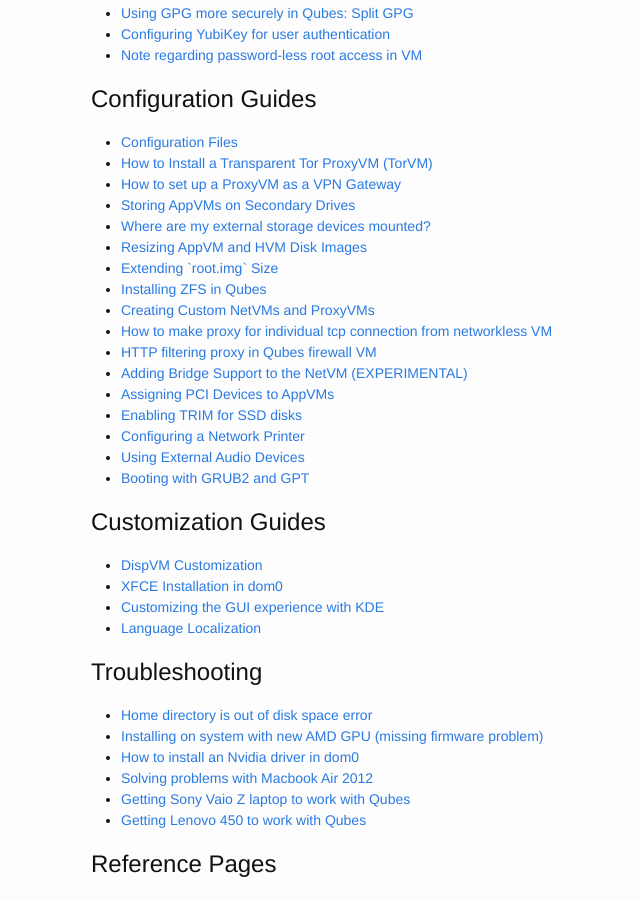
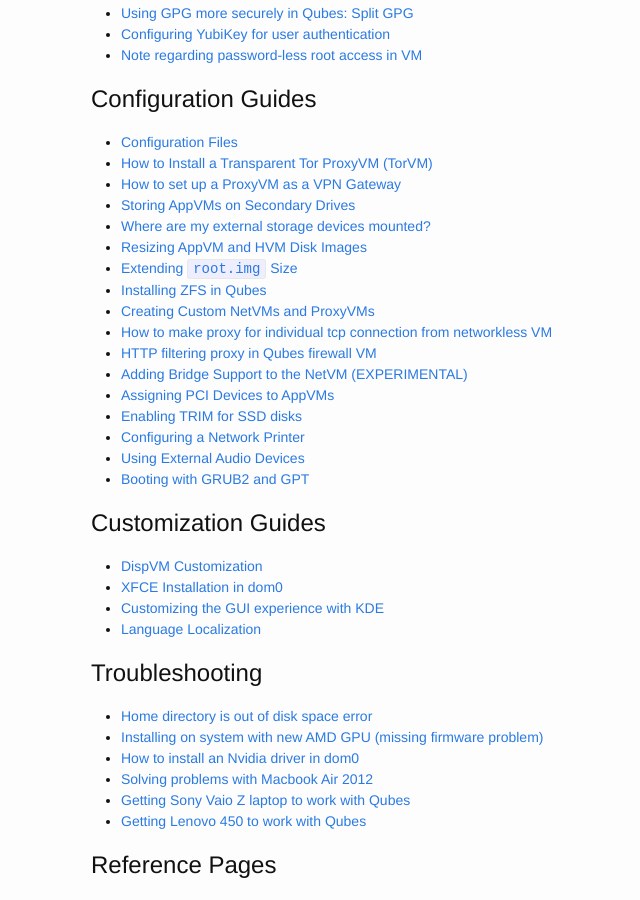
Before and after one commit to QubesOS/qubesos.github.io, a Jekyll site: the page built from pages/doc.md, in a window 1280 px wide and 900 px high, scrolled down 1451 px. Shown: the whole window, without its empty margins (179-819 px from the left). Built offline with Jekyll 4.4.1, drawn with Linux system fonts in a browser that asks for light colours.

Commit message:
Unescape backticks

```diff
--- a/pages/doc.md
+++ b/pages/doc.md
@@ -91,7 +91,7 @@ Configuration Guides
  *  [Storing AppVMs on Secondary Drives](/doc/SecondaryStorage/)
  *  [Where are my external storage devices mounted?](/doc/ExternalDeviceMountPoint/)
  *  [Resizing AppVM and HVM Disk Images](/doc/ResizeDiskImage/)
- *  [Extending \`root.img\` Size](/doc/ResizeRootDiskImage/)
+ *  [Extending `root.img` Size](/doc/ResizeRootDiskImage/)
  *  [Installing ZFS in Qubes](/doc/ZFS/)
  *  [Creating Custom NetVMs and ProxyVMs](http://theinvisiblethings.blogspot.com/2011/09/playing-with-qubes-networking-for-fun.html)
  *  [How to make proxy for individual tcp connection from networkless VM](https://groups.google.com/group/qubes-devel/msg/4ca950ab6d7cd11a)
```
